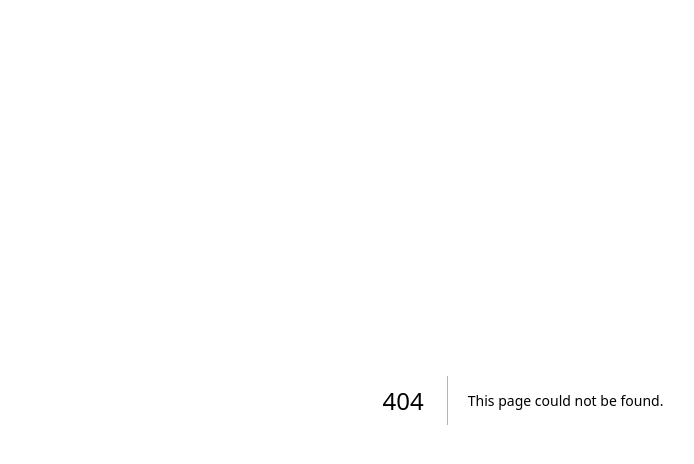
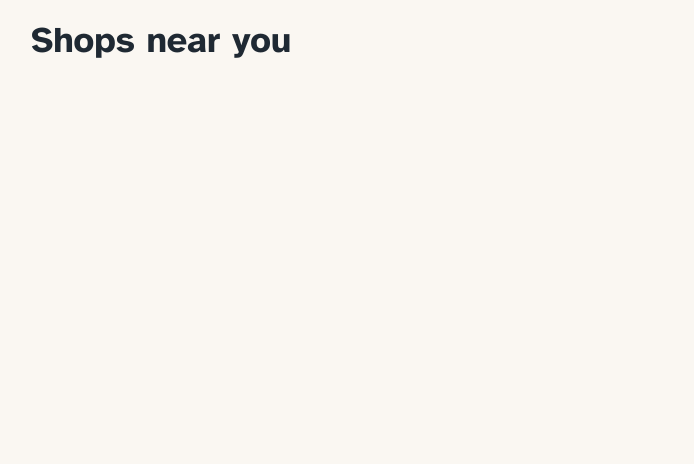
Before and after one commit to ifeanyiukiwe/fooddash, a Next.js app: page /shops in a window 1280 px wide. Before the commit this address had no page. Shown: the top 464 px of the page, without its empty margins (117-811 px from the left). Built offline with nearby package versions, Linux system fonts and the light colour scheme.

Commit message:
KAN-1: Add shops results page

```diff
--- /dev/null
+++ b/src/app/shops/page.tsx
@@ -0,0 +1,7 @@
+export default function ShopsPage() {
+  return (
+    <main className="mx-auto max-w-5xl px-5 pt-5">
+      <h1 className="text-3xl font-bold  sm:text-4xl">Shops near you</h1>
+    </main>
+  );
+}
```
